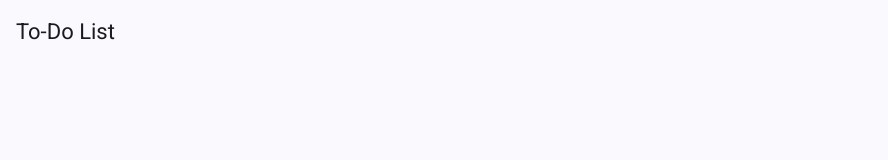
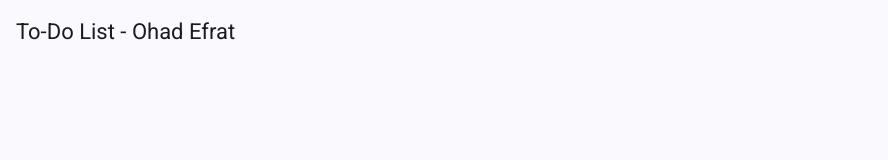
Before and after one commit to Ohadefrat/ToDoList, an Angular app in the folder frontend/: page /login in a window 1280 px wide. Shown: the top 160 px of the page, without its empty margins (0-888 px from the left). Built offline with nearby package versions, Linux system fonts and the light colour scheme.

Commit message:
update site title

```diff
--- a/frontend/src/app/app.ts
+++ b/frontend/src/app/app.ts
@@ -22,5 +22,5 @@ import { MatIconModule } from '@angular/material/icon';
   styleUrl: './app.css'
 })
 export class App {
-  protected readonly title = signal('To-Do List');
+  protected readonly title = signal('To-Do List - Ohad Efrat');
 }
--- a/frontend/src/index.html
+++ b/frontend/src/index.html
@@ -3,7 +3,7 @@
 
 <head>
   <meta charset="utf-8">
-  <title>Frontend</title>
+  <title>ToDo List - Ohad Efrat</title>
   <base href="/">
   <meta name="viewport" content="width=device-width, initial-scale=1">
   <link rel="icon" type="image/x-icon" href="favicon.ico">
```
